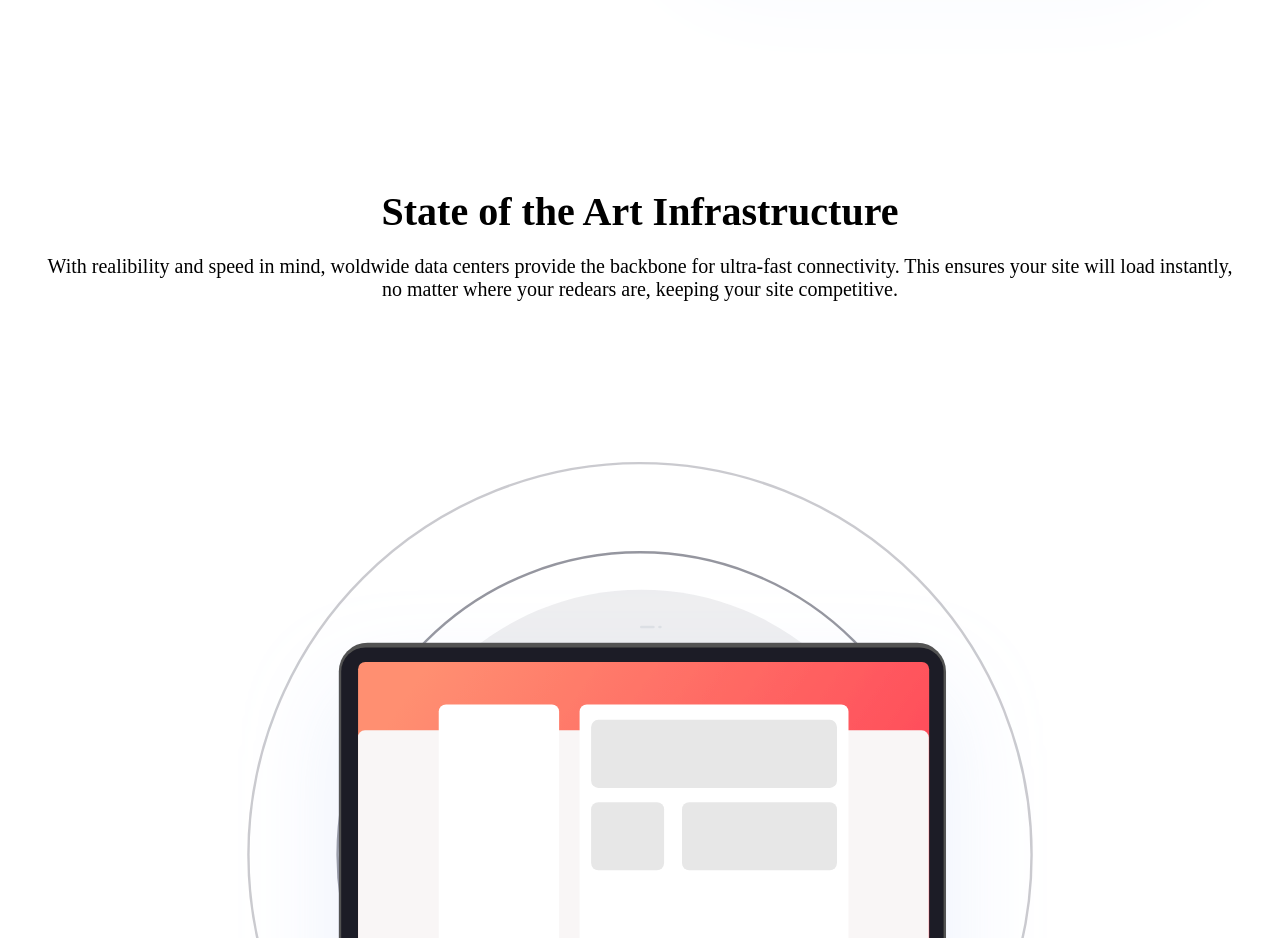
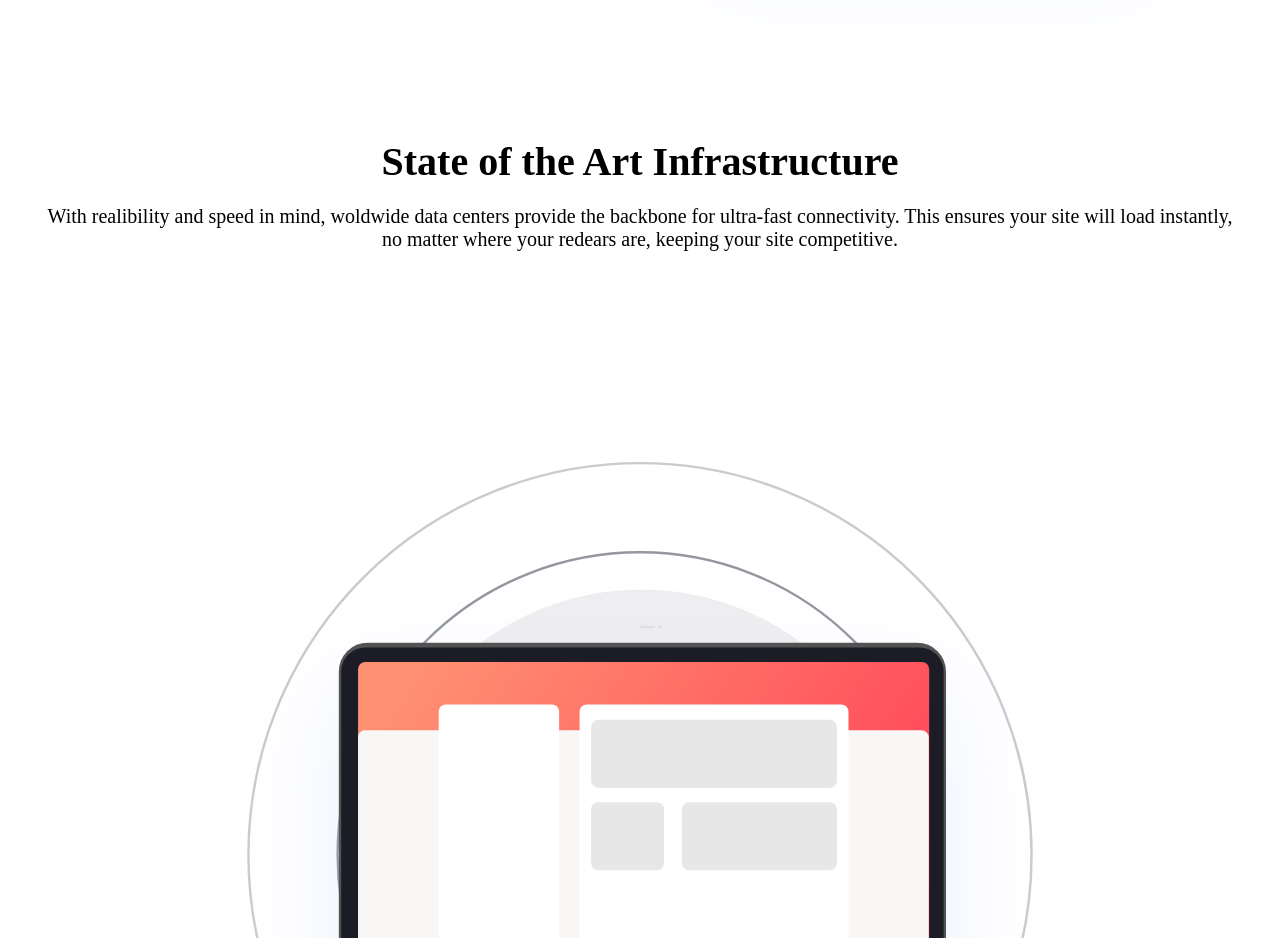
Before and after one commit to bijay55-cmd/Blogr, a plain HTML site: page index.html in a window 1280 px wide. Shown: the part 3120-4058 px from the top of the page. Drawn offline with Linux system fonts and the light colour scheme.

Commit message:
Update style.css

```diff
--- a/style.css
+++ b/style.css
@@ -182,7 +182,7 @@ text-align: center;
 .art{
     margin:20px 40px;
     position: relative;
-    top: 100px;
+    top: 50px;
     font-size: 20px;
 }
 .paragraph4{
```
